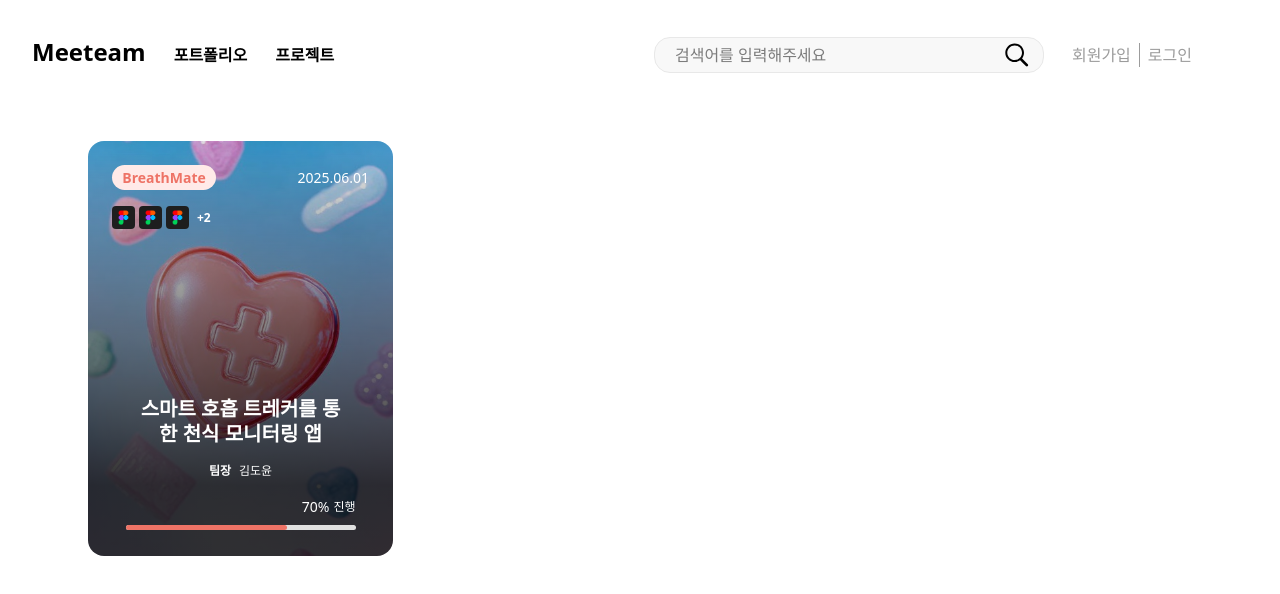
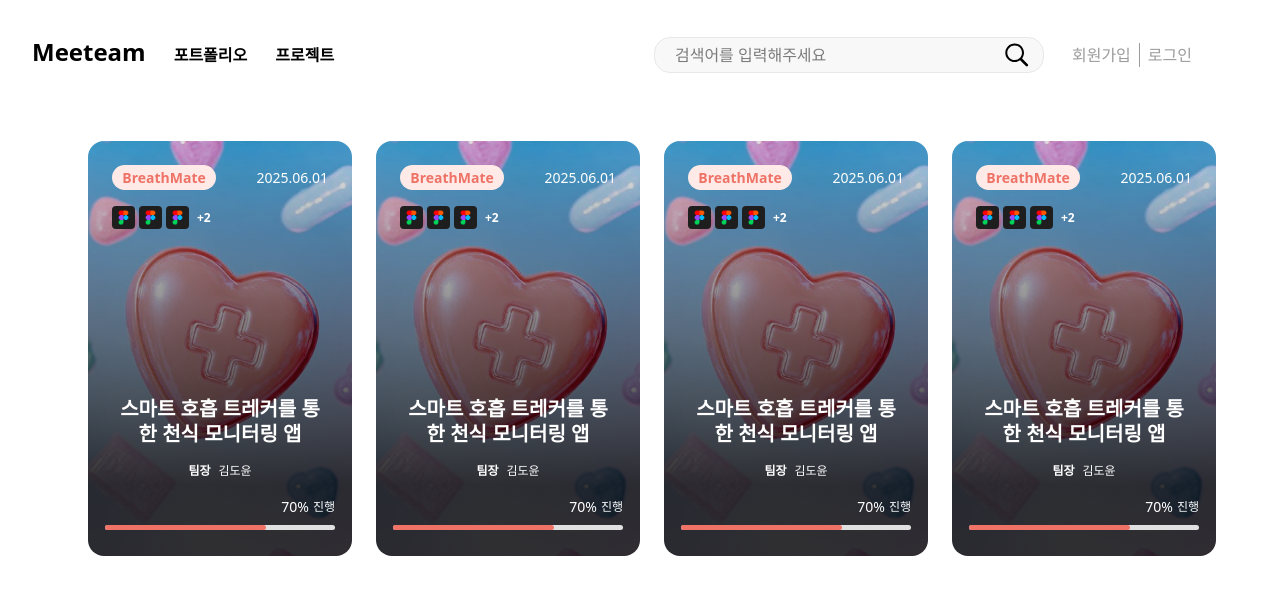
Before and after one commit to WardK-meeTeam/meeteam_front, a Next.js app: page /cardtest in a window 1280 px wide. Shown: the top 594 px of the page. Built offline with nearby package versions, Linux system fonts and the light colour scheme.

Commit message:
[#10] feat: 카드리스트 기본 4개로 설정

```diff
--- a/components/CardList.tsx
+++ b/components/CardList.tsx
@@ -29,7 +29,7 @@ export default function CardList() {
 
     return (
         <div className="ml-6 flex items-center justify-start w-[90%] overflow-hidden">
-            {Array(1).fill(0).map((idx) => (
+            {Array(4).fill(0).map((idx) => (
                 <Card key={idx} {...dummyCard}/>
             ))}
         </div>
```
